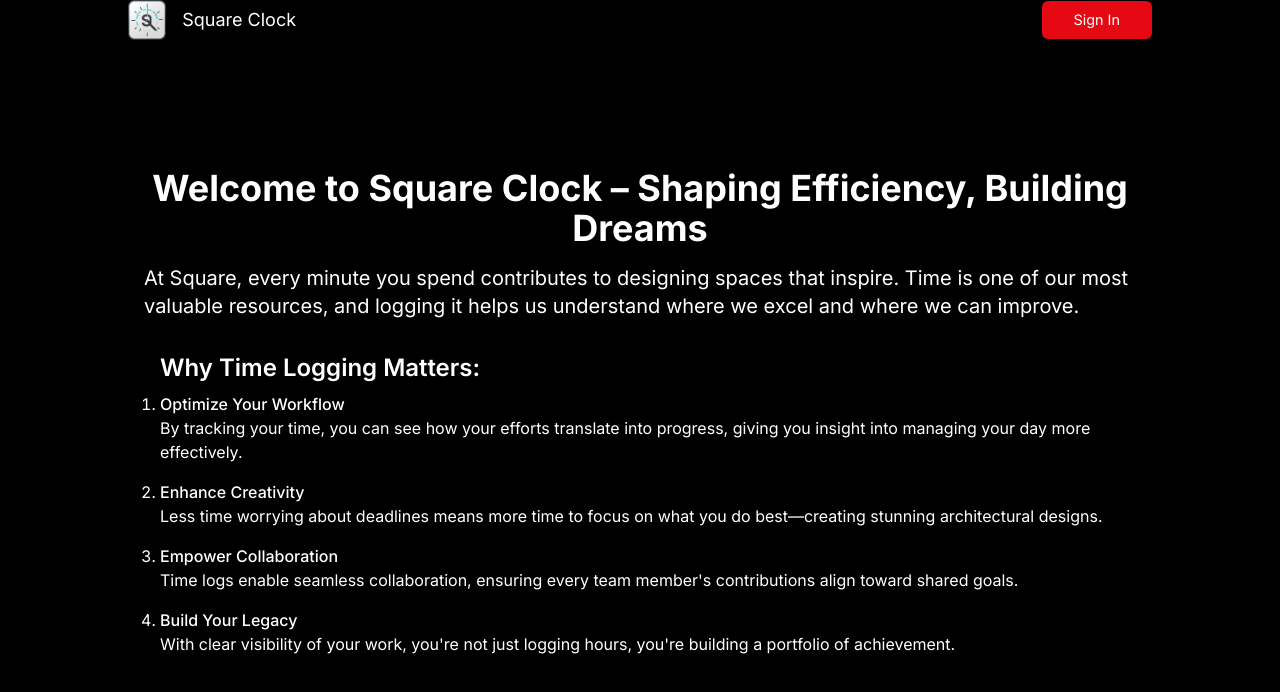
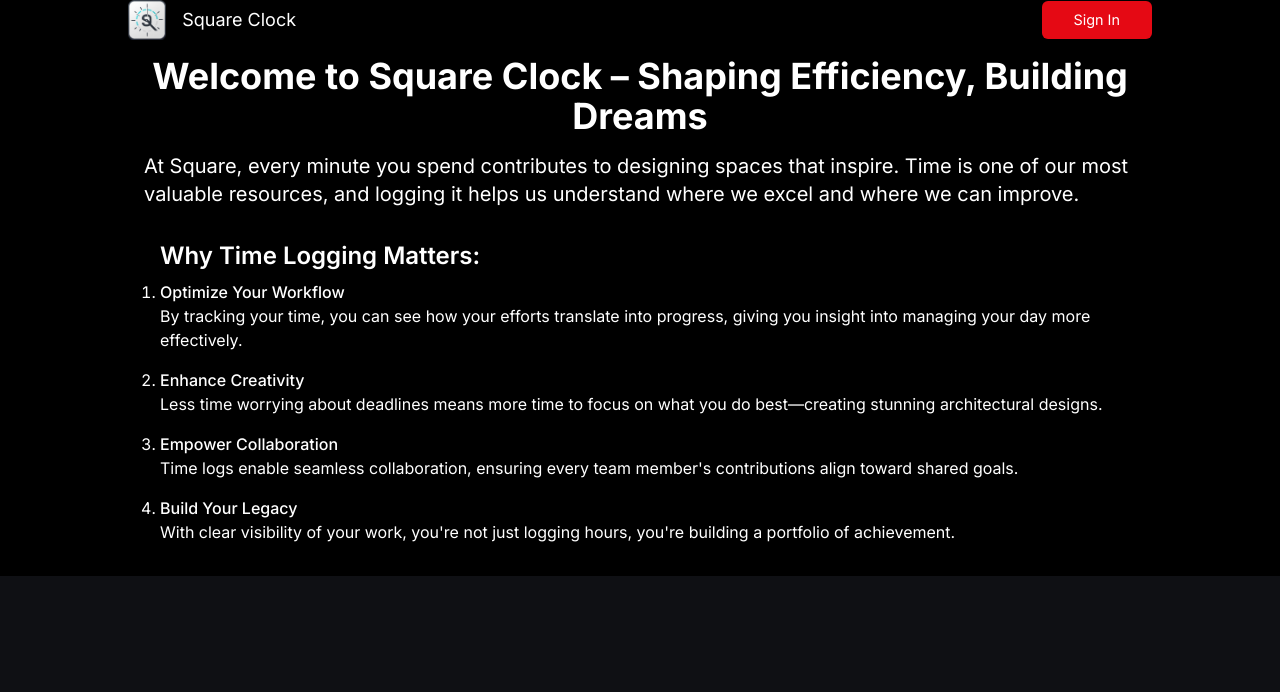
Before and after one commit to kinjalkk/square-clock, a Next.js app: page / in a window 1280 px wide. Shown: the top 692 px of the page. Built offline with nearby package versions, Linux system fonts and the light colour scheme; no server answers.

Commit message:
min height removed

```diff
--- a/app/add-client/page.tsx
+++ b/app/add-client/page.tsx
@@ -71,7 +71,7 @@ const Page = () => {
   };
 
   return (
-    <div className=' min-h-screen w-full relative bg-no-repeat bg-center bg-cover'>
+    <div className=' w-full relative bg-no-repeat bg-center bg-cover'>
       <div className="bg-black lg:bg-opacity-50 w-full h-full flex justify-center h-d">
         <div className="text-white absolute top-[50%] left-[50%] translate-x-[-50%] translate-y-[-50%] flex flex-col justify-start items-start px-[4rem] bg-black bg-opacity-80 w-[25rem] h-[80%] py-[4rem]">
           <h1 className="text-[2rem] font-bold">Add Project</h1>
--- a/app/login/page.tsx
+++ b/app/login/page.tsx
@@ -71,7 +71,7 @@ const Page = () => {
   };
 
   return (
-    <div className=' min-h-screen w-full relative bg-no-repeat bg-center bg-cover'>
+    <div className='w-full relative bg-no-repeat bg-center bg-cover'>
       <div className="bg-black lg:bg-opacity-50 w-full h-full flex justify-center h-d">
         <div className="w-[80%]">
           <div className="flex items-center ">
--- a/app/page.tsx
+++ b/app/page.tsx
@@ -8,7 +8,7 @@ const Home = async() => {
   const session = await getServerSession();
 
   return (
-    <div className="min-h-screen w-full relative">
+    <div className="w-full relative">
       <div className="bg-black lg:bg-opacity-50 w-full h-full flex justify-center h-d">
       {session && (
         <>
--- a/app/reset-password-admin/page.tsx
+++ b/app/reset-password-admin/page.tsx
@@ -63,7 +63,7 @@ const Page = () => {
   };
 
   return (
-    <div className=' min-h-screen w-full relative bg-no-repeat bg-center bg-cover'>
+    <div className='w-full relative bg-no-repeat bg-center bg-cover'>
       <div className="bg-black lg:bg-opacity-50 w-full h-full flex justify-center h-d">
         <div className="text-white absolute top-[50%] left-[50%] translate-x-[-50%] translate-y-[-50%] flex flex-col justify-start items-start px-[4rem] bg-black bg-opacity-80 w-[25rem] h-[80%] py-[4rem]">
           <h1 className="text-[2rem] font-bold">change password</h1>
--- a/app/reset-password/page.tsx
+++ b/app/reset-password/page.tsx
@@ -59,7 +59,7 @@ const Page = () => {
   };
 
   return (
-    <div className=' min-h-screen w-full relative bg-no-repeat bg-center bg-cover'>
+    <div className=' w-full relative bg-no-repeat bg-center bg-cover'>
       <div className="bg-black lg:bg-opacity-50 w-full h-full flex justify-center h-d">
         <div className="text-white absolute top-[50%] left-[50%] translate-x-[-50%] translate-y-[-50%] flex flex-col justify-start items-start px-[4rem] bg-black bg-opacity-80 w-[25rem] h-[80%] py-[4rem]">
           <h1 className="text-[2rem] font-bold">change password</h1>
--- a/app/signup/page.tsx
+++ b/app/signup/page.tsx
@@ -74,7 +74,7 @@ const Page = () => {
   };
 
   return (
-    <div className='min-h-screen w-full relative bg-no-repeat bg-center bg-cover'>
+    <div className='w-full relative'>
       <div className="bg-black lg:bg-opacity-50 w-full h-full flex justify-center h-d">
         <div className="w-[80%]">
           <div className="flex items-center ">
--- a/components/SignedOut.tsx
+++ b/components/SignedOut.tsx
@@ -5,7 +5,7 @@ import { FaGreaterThan } from "react-icons/fa";
 const SignedOut = () => {
   return (
 
-      <div className="bg-black flex justify-center flex-col min-h-screen w-full">
+      <div className="bg-black flex justify-center flex-col w-full">
         <div className="w-[80%] mx-auto">
           <div className="flex justify-between items-center">
             <div className="flex">
```
